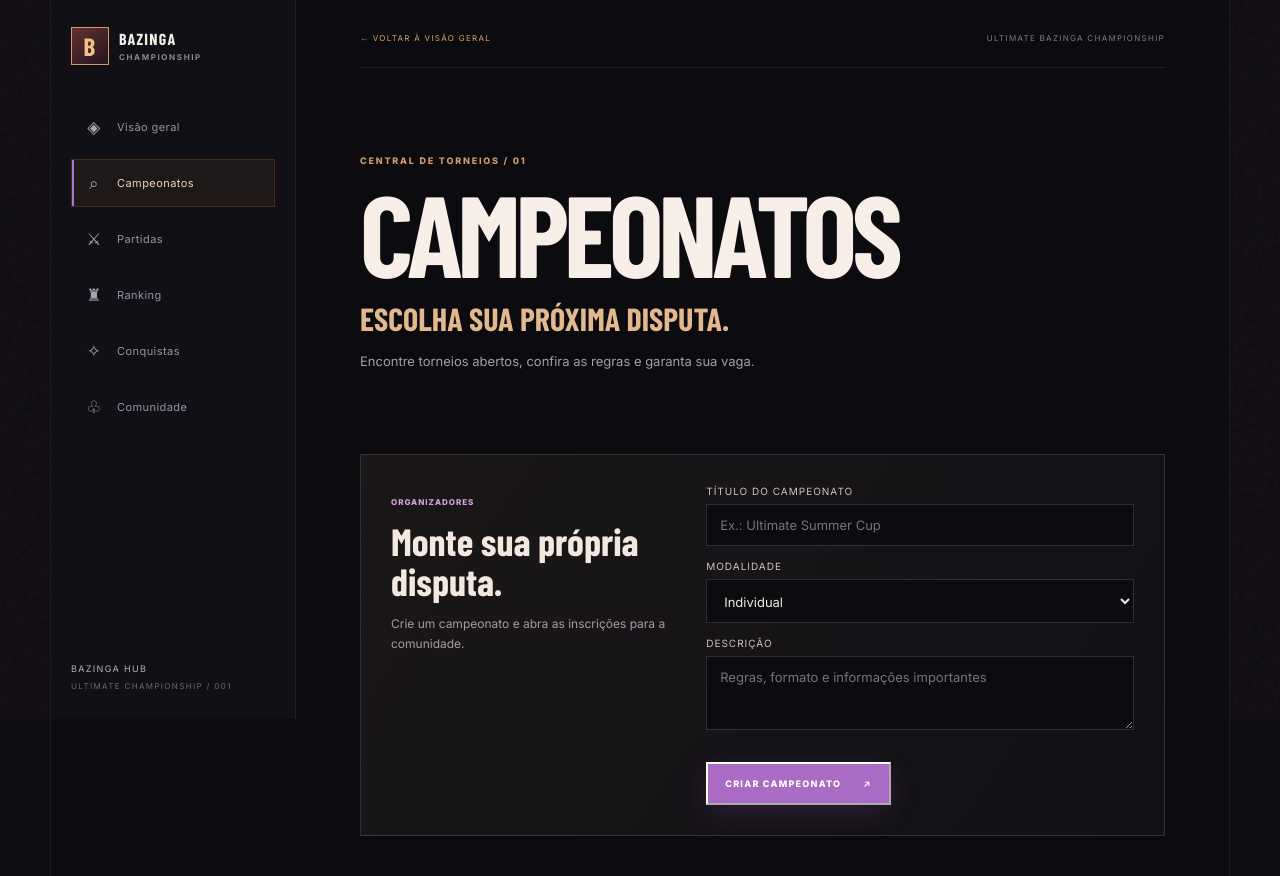
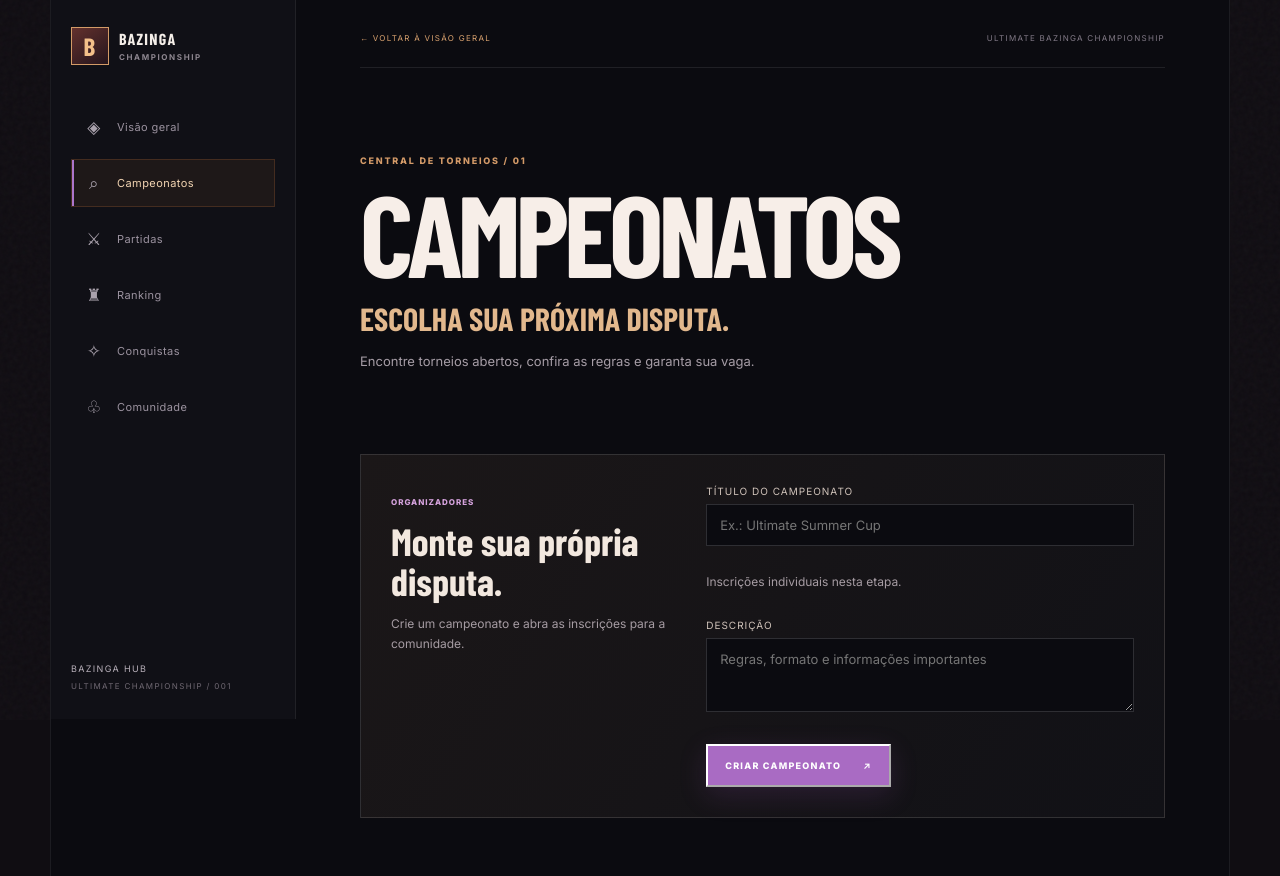
Before and after one commit to AqueleSales/Ultimate-Bazinga-Championship, a Flask app: page /competitions in a window 1280 px wide. Shown: the part 80-956 px from the top of the page. Run offline with Flask 3, Linux system fonts and the light colour scheme; the visitor is signed in with stand-in values (Sample User, id 1); tables that the repository leaves empty hold one stand-in row (values such as "Sample post"); grey boxes marked "Sample" are stand-in pictures; some web fonts are replaced.

Commit message:
fix(competitions): limit tournament creation to supported individual mode

```diff
--- a/bazinga/templates/competitions.html
+++ b/bazinga/templates/competitions.html
@@ -28,7 +28,7 @@
       <form method="post" action="{{ url_for('main.create_competition') }}" class="competition-create-form">
         <input type="hidden" name="csrf_token" value="{{ csrf_token }}">
         <label>Título do campeonato<input name="title" maxlength="180" required placeholder="Ex.: Ultimate Summer Cup"></label>
-        <label>Modalidade<select name="competition_mode"><option value="individual">Individual</option><option value="team">Equipes</option></select></label>
+        <input type="hidden" name="competition_mode" value="individual"><p class="competition-form-note">Inscrições individuais nesta etapa.</p>
         <label>Descrição<textarea name="description" maxlength="5000" rows="3" placeholder="Regras, formato e informações importantes"></textarea></label>
         <button class="games-cta" type="submit">CRIAR CAMPEONATO <span>↗</span></button>
       </form>
```
